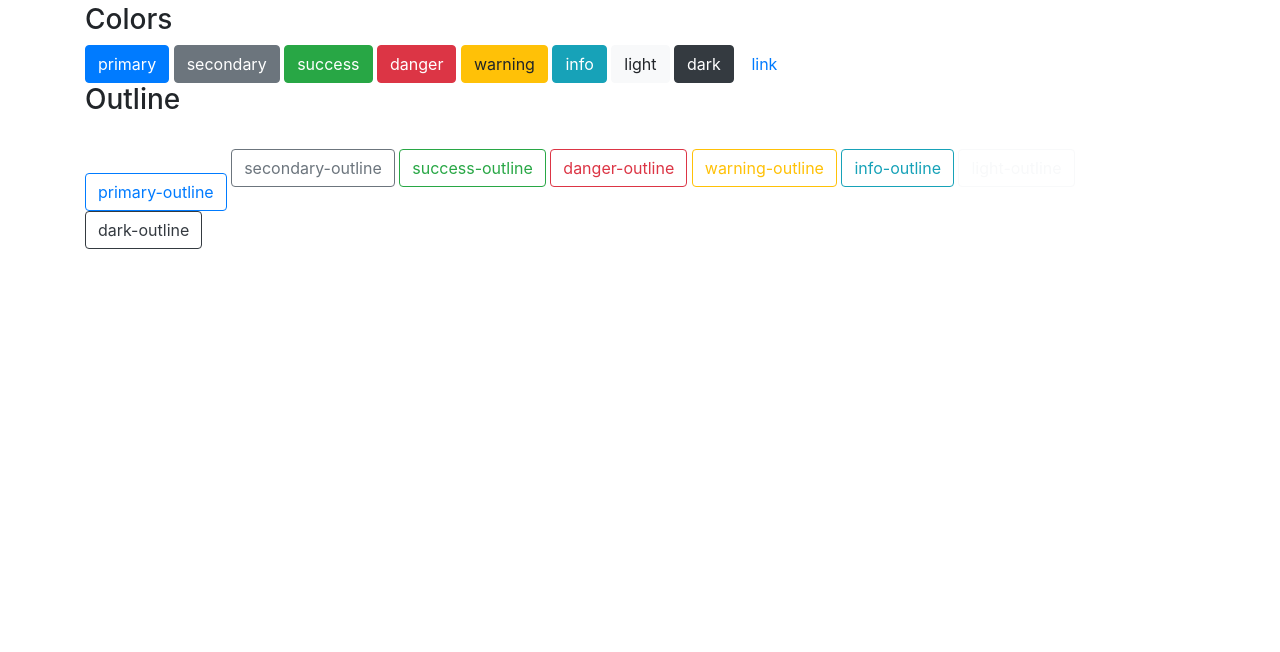
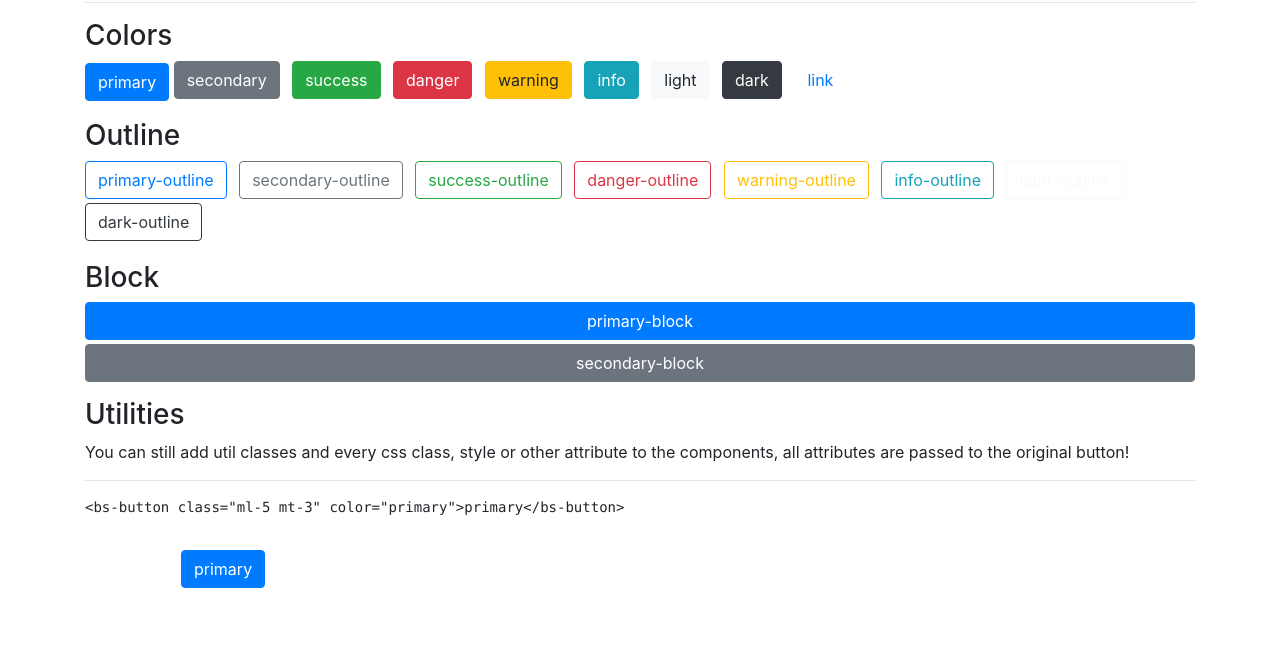
Before and after one commit to Sly321/strap-components, a website with bundled scripts: page public/index.html in a window 1280 px wide. Shown: the part 148-800 px from the top of the page. Built offline with nearby package versions, Linux system fonts and the light colour scheme.

Commit message:
docs(showcase): add button block and utilities

```diff
--- a/public/index.html
+++ b/public/index.html
@@ -21,27 +21,38 @@
             <a href="https://sly321.github.io/strap-components/showcase/">Showcase</a>
         </header>
         <main class="container">
-            <h2>Buttons</h2>
+            <h2 class="mt-3">Buttons</h2>
             <hr />
-            <h3>Colors</h3>
-            <bs-button id="12345" color="primary">primary</bs-button>
-            <bs-button color="secondary">secondary</bs-button>
-            <bs-button color="success">success</bs-button>
-            <bs-button color="danger">danger</bs-button>
-            <bs-button color="warning">warning</bs-button>
-            <bs-button color="info">info</bs-button>
-            <bs-button color="light">light</bs-button>
-            <bs-button color="dark">dark</bs-button>
-            <bs-button color="link">link</bs-button>
-            <h3>Outline</h3>
-            <bs-button class="mt-5" color="primary" outline>primary-outline</bs-button>
-            <bs-button color="secondary" outline>secondary-outline</bs-button>
-            <bs-button color="success" outline>success-outline</bs-button>
-            <bs-button color="danger" outline>danger-outline</bs-button>
-            <bs-button color="warning" outline>warning-outline</bs-button>
-            <bs-button color="info" outline>info-outline</bs-button>
-            <bs-button color="light" outline>light-outline</bs-button>
-            <bs-button color="dark" outline>dark-outline</bs-button>
+            <h3 class="mt-3">Colors</h3>
+            <bs-button color="primary">primary</bs-button>
+            <bs-button class="mr-1 mb-1" color="secondary">secondary</bs-button>
+            <bs-button class="mr-1 mb-1" color="success">success</bs-button>
+            <bs-button class="mr-1 mb-1" color="danger">danger</bs-button>
+            <bs-button class="mr-1 mb-1" color="warning">warning</bs-button>
+            <bs-button class="mr-1 mb-1" color="info">info</bs-button>
+            <bs-button class="mr-1 mb-1" color="light">light</bs-button>
+            <bs-button class="mr-1 mb-1" color="dark">dark</bs-button>
+            <bs-button class="mr-1 mb-1" color="link">link</bs-button>
+            <h3 class="mt-3">Outline</h3>
+            <bs-button class="mr-1 mb-1" color="primary" outline>primary-outline</bs-button>
+            <bs-button class="mr-1 mb-1" color="secondary" outline>secondary-outline</bs-button>
+            <bs-button class="mr-1 mb-1" color="success" outline>success-outline</bs-button>
+            <bs-button class="mr-1 mb-1" color="danger" outline>danger-outline</bs-button>
+            <bs-button class="mr-1 mb-1" color="warning" outline>warning-outline</bs-button>
+            <bs-button class="mr-1 mb-1" color="info" outline>info-outline</bs-button>
+            <bs-button class="mr-1 mb-1" color="light" outline>light-outline</bs-button>
+            <bs-button class="mr-1 mb-1" color="dark" outline>dark-outline</bs-button>
+            <h3 class="mt-3">Block</h3>
+            <bs-button color="primary" block>primary-block</bs-button>
+            <bs-button class="mt-1" color="secondary" block>secondary-block</bs-button>
+            <h3 class="mt-3">Utilities</h3>
+            <p>
+                You can still add util classes and every css class, style or other attribute to the
+                components, all attributes are passed to the original button!
+            </p>
+            <hr />
+            <pre>&lt;bs-button class="ml-5 mt-3" color="primary"&gt;primary&lt;/bs-button&gt;</pre>
+            <bs-button class="ml-5 mt-3" color="primary">primary</bs-button>
         </main>
         <footer></footer>
     </body>
```
